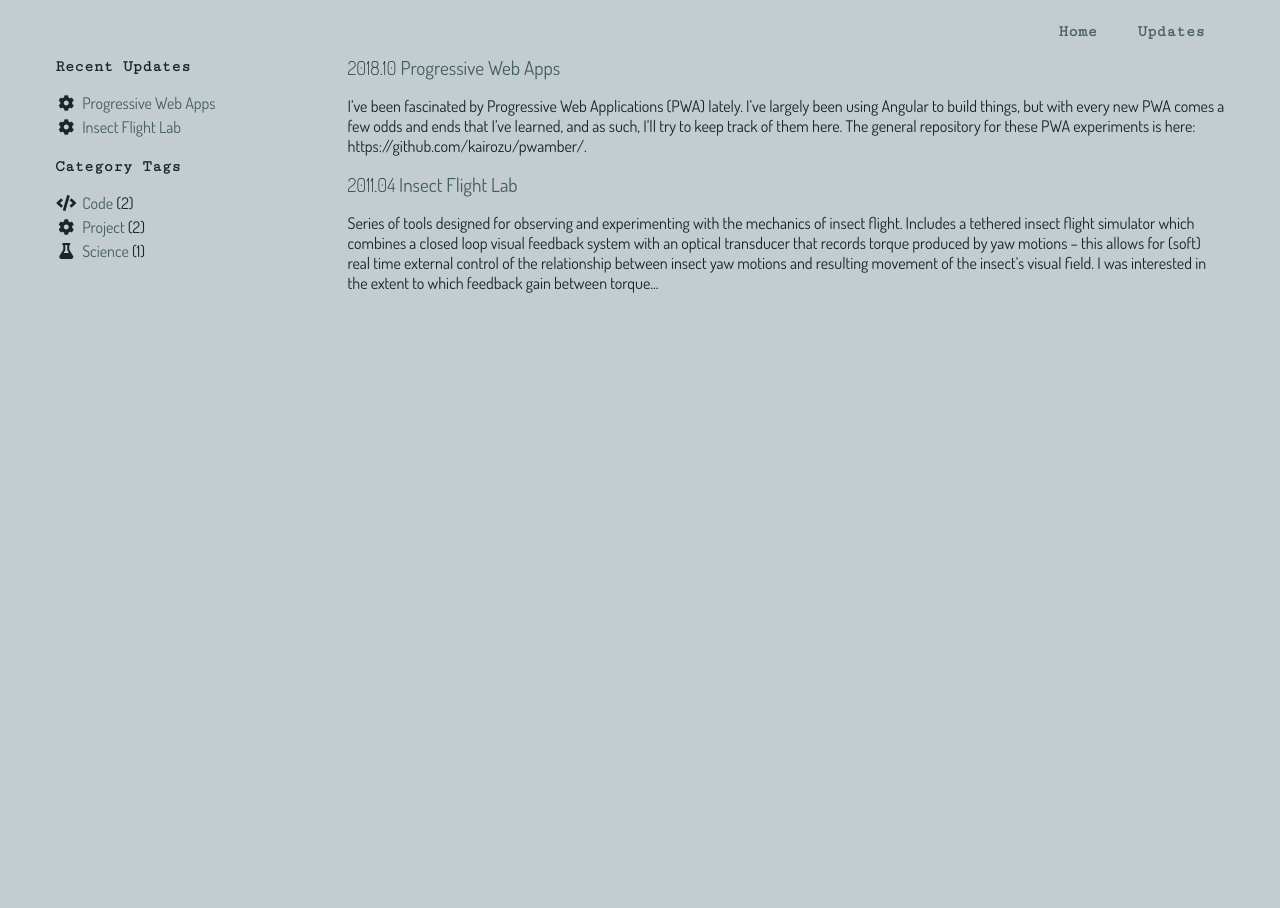
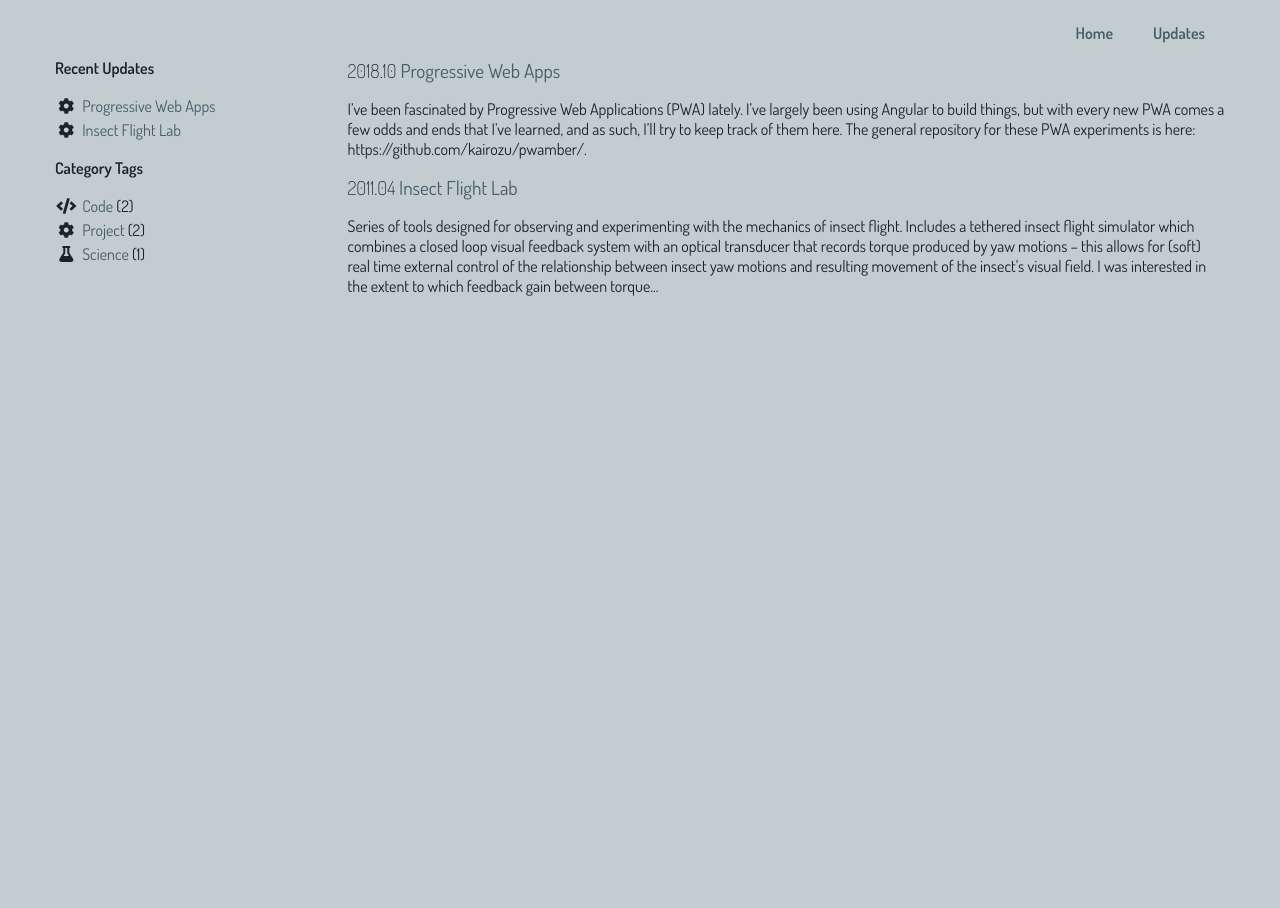
Before and after one commit to kairozu/kairozu.github.io, a Jekyll site: the page built from updates/index.md, in a window 1280 px wide. Built offline with Jekyll 4.4.1, drawn with Linux system fonts in a browser that asks for light colours; nearby versions of some CDN libraries.

Commit message:
remove cutive

```diff
--- a/_includes/head.html
+++ b/_includes/head.html
@@ -7,7 +7,6 @@
     <link rel="icon" type="image/png" href="{{ production_url }}/images/icons/b-icon-96.png" />
     <link rel="stylesheet" href="https://use.fontawesome.com/releases/v5.3.1/css/all.css" integrity="sha384-mzrmE5qonljUremFsqc01SB46JvROS7bZs3IO2EmfFsd15uHvIt+Y8vEf7N7fWAU" crossorigin="anonymous">
     <link href="https://fonts.googleapis.com/css?family=Dosis:200,400,600" rel="stylesheet">
-    <link href="https://fonts.googleapis.com/css?family=Cutive+Mono:400,600" rel="stylesheet">
     <link rel="stylesheet" href="{{ production_url }}/css/main.css" type="text/css" rel="stylesheet" />
 </head>
 <body class="mainContent">
--- a/_layouts/index.html
+++ b/_layouts/index.html
@@ -7,7 +7,6 @@
     <link rel="icon" type="image/png" href="images/icons/b-icon-96.png" />
     <link rel="stylesheet" href="https://use.fontawesome.com/releases/v5.3.1/css/all.css" integrity="sha384-mzrmE5qonljUremFsqc01SB46JvROS7bZs3IO2EmfFsd15uHvIt+Y8vEf7N7fWAU" crossorigin="anonymous">
 	<link href="https://fonts.googleapis.com/css?family=Dosis:200,400,600" rel="stylesheet">
-	<link href="https://fonts.googleapis.com/css?family=Cutive+Mono" rel="stylesheet">
     <link rel="stylesheet" href="css/main.css" type="text/css" rel="stylesheet" />
 	<style>
 	body {
@@ -26,8 +25,7 @@
 	.fontName { font-size: 2.8em; }
 	.fontEmail { font-size: 1.8em; }
 	.fontFolders { font-size: 1.4em;
-				   line-height: 1.8em;
-				   font-family: 'Cutive Mono', monospace; }
+				   line-height: 1.8em; }
 	.fontSocial { font-size: 1.8em; margin-left: 12px; }
 	#socialIcons { margin-top: 10px; }
 	</style>
--- a/_layouts/list.html
+++ b/_layouts/list.html
@@ -1,7 +1,7 @@
 {% include head.html %}
     <div class="fcMain">
         <div class="fcSideList">
-            <span class="bold cutive">Recent Updates</span>
+            <span class="bold">Recent Updates</span>
             <ul class="fa-ul">
                 {% for p in site.posts %}
                     <li>
@@ -26,7 +26,7 @@
                     </li>
                 {% endfor %}
             </ul>
-            <span class="bold cutive">Category Tags</span>
+            <span class="bold">Category Tags</span>
             <ul class="fa-ul">
                 {% assign tags = site.tags | sort 0 %}
                 {% for tag_item in tags %}
--- a/_layouts/tag.html
+++ b/_layouts/tag.html
@@ -3,7 +3,7 @@
     <h1><i class="fas {{ page.icon }}"></i> {{ page.title }}</h1>
     {% for p in site.tags[page.tag] %}
         <p>
-            <span class="cutive">{{ p.date | date: "%Y.%m" }}</span> <a href="{{p.url | prepend: site.baseurl}}">{{ p.title }}</a><br />
+            <span class="light">{{ p.date | date: "%Y.%m" }}</span> <a href="{{p.url | prepend: site.baseurl}}">{{ p.title }}</a><br />
             {{ p.excerpt | remove: 'Summary' | strip_html | truncatewords:30 }}
         </p>
     {% endfor %}
--- a/css/main.css
+++ b/css/main.css
@@ -19,7 +19,6 @@ a, a:focus, a:hover { color: #687768; }
 .light { font-weight: 200; }
 .bold { font-weight: 600; }
 .larger { font-size: larger; }
-.cutive { font-family: 'Cutive Mono', monospace; }
 
 .bodyWrap {
     margin: 0 20px;
@@ -45,7 +44,6 @@ a, a:focus, a:hover { color: #687768; }
     margin: 5px;
     font-weight: 600;
     text-align: center;
-    font-family: 'Cutive Mono', monospace;
 }
 .fcMain {
     max-width: 1170px;
```
